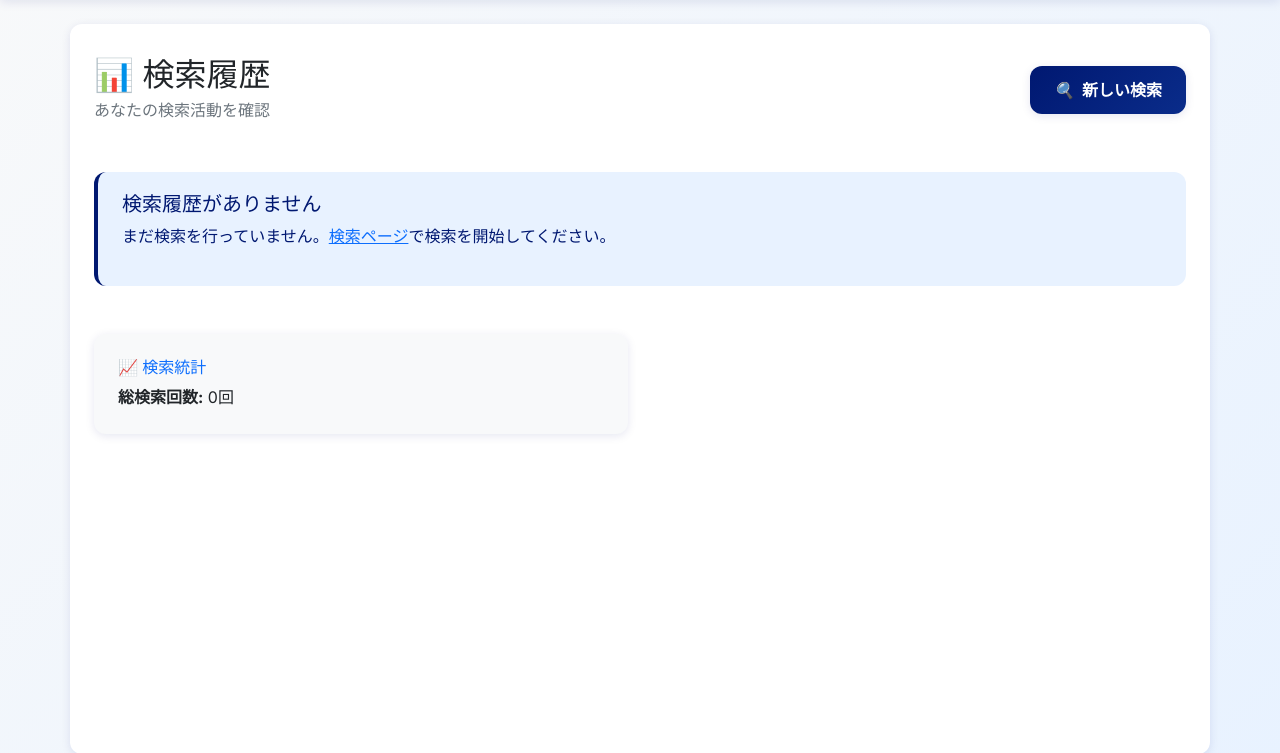
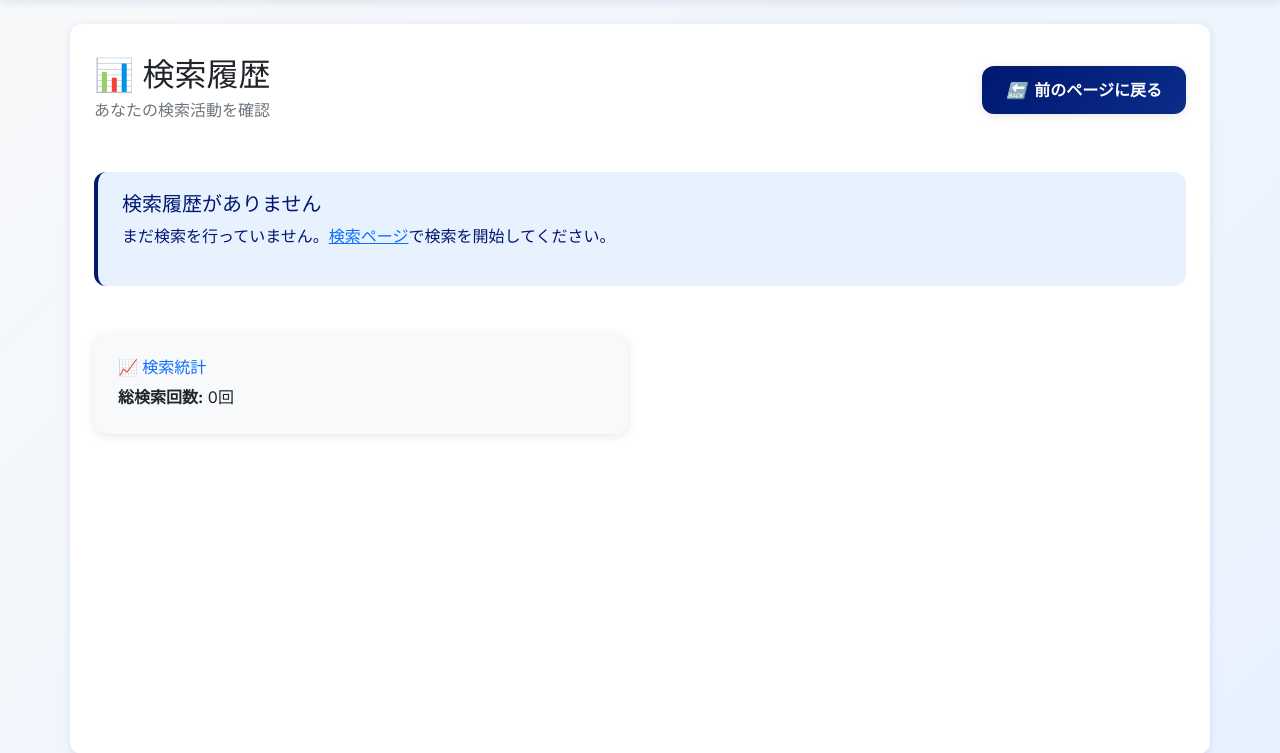
Before and after one commit to lorentzbao/eos-V2, a Flask app: page /history in a window 1280 px wide. Shown: the part 66-819 px from the top of the page. Run offline with Flask 3, Linux system fonts and the light colour scheme; the visitor is signed in with stand-in values (Sample User, id 1).

Commit message:
Improve navigation flow from history page back to previous search results
- Changed "新しい検索" button to "前のページに戻る" with history.back()
- Users now return to their previous search results instead of blank search form
- More natural navigation flow: Search → History → Back to Search Results
- Uses browser's built-in back button functionality for reliable navigation
- Better UX: preserves user context and search session continuity

🤖 Generated with [Claude Code](https://claude.ai/code)

Co-Authored-By: Claude <noreply@anthropic.com>

```diff
--- a/templates/history.html
+++ b/templates/history.html
@@ -10,9 +10,9 @@
                 <h2 class="mb-1">📊 検索履歴</h2>
                 <p class="text-muted mb-0">あなたの検索活動を確認</p>
             </div>
-            <a href="{{ url_for('main.index') }}" class="btn btn-primary">
-                <i class="me-1">🔍</i> 新しい検索
-            </a>
+            <button onclick="history.back()" class="btn btn-primary">
+                <i class="me-1">🔙</i> 前のページに戻る
+            </button>
         </div>
 
         {% if searches %}
```
